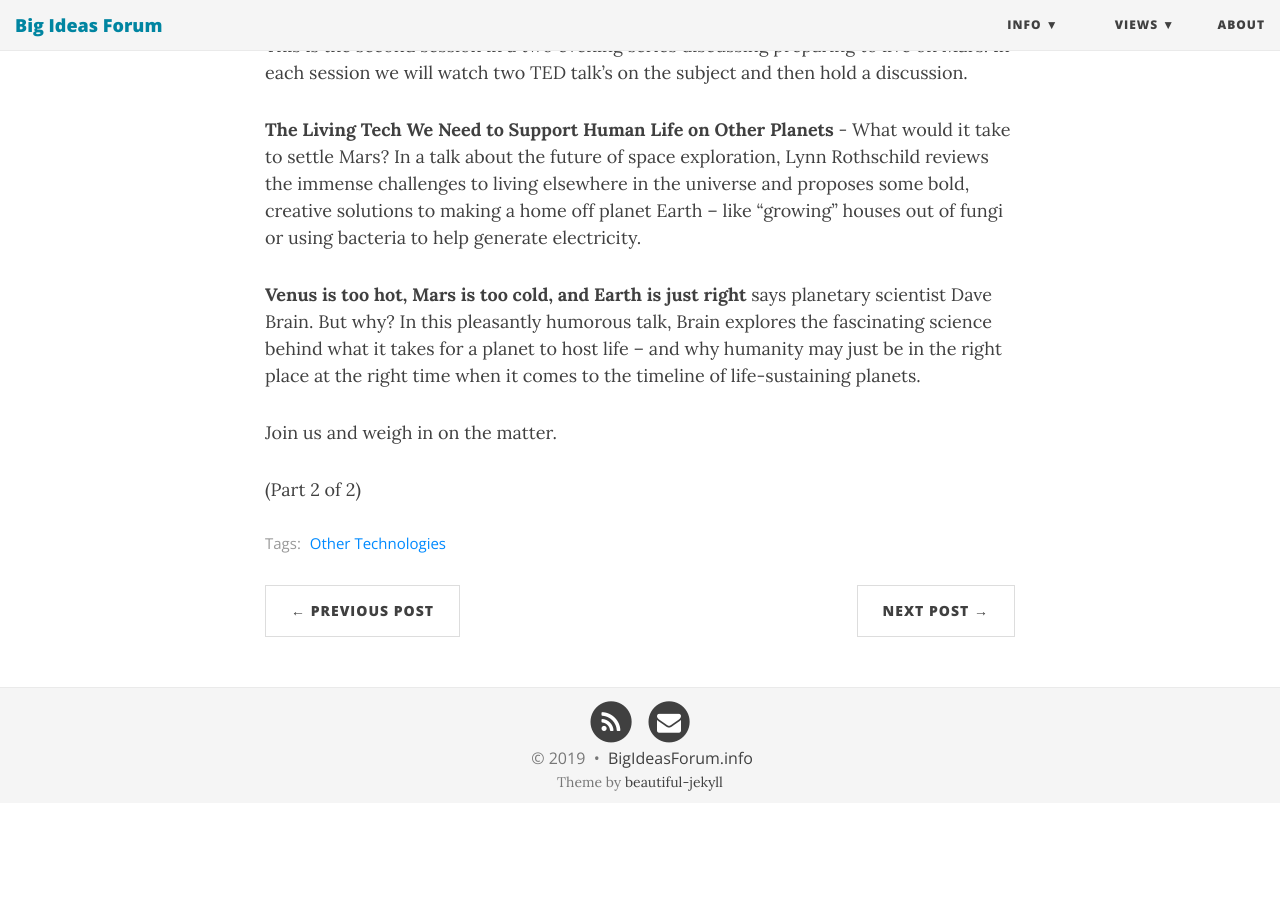
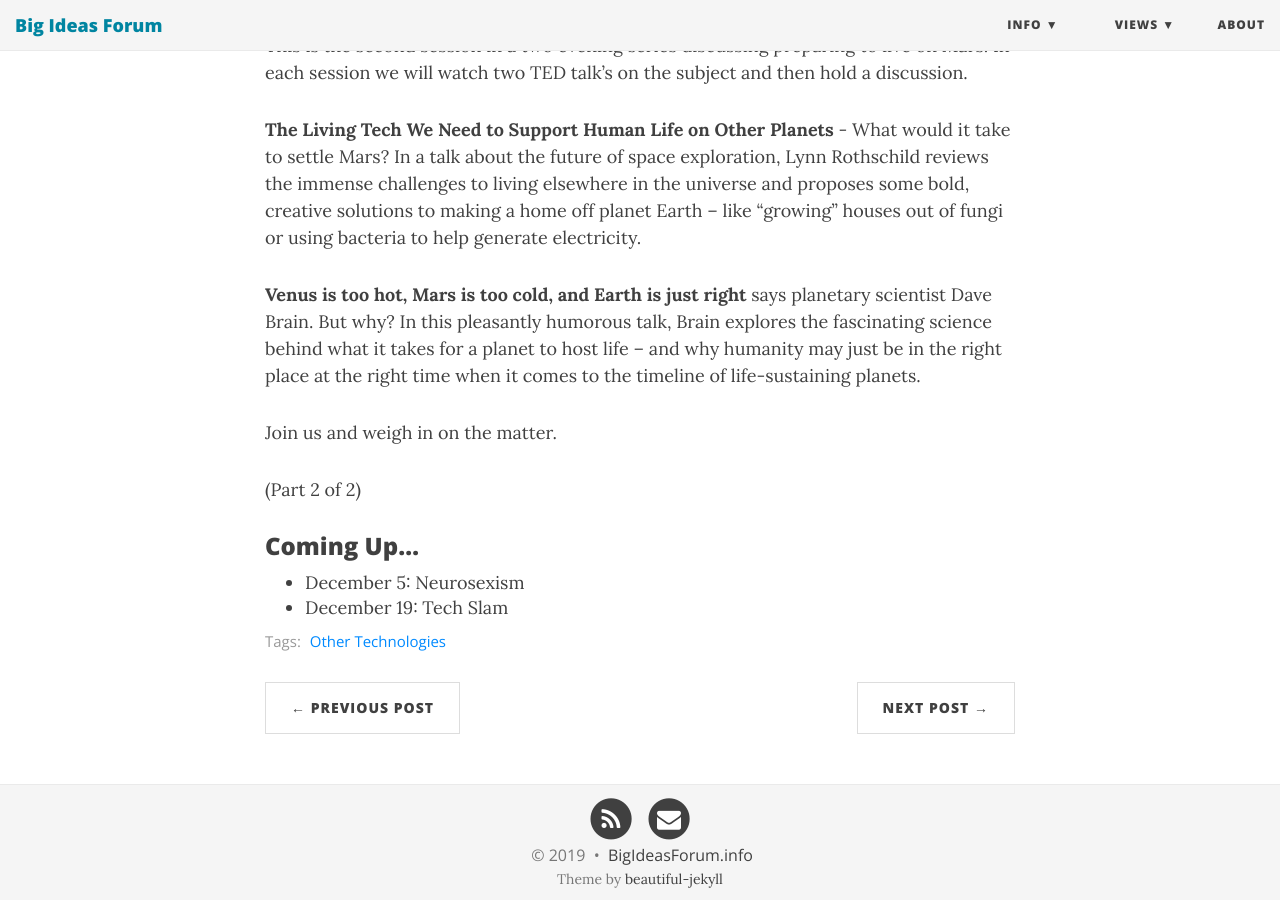
Before and after one commit to BigIdeasForum/bigideasforum.github.io, a Jekyll site: the page built from _posts/2019/2019-11-21-mars2.md, in a window 1280 px wide and 900 px high, scrolled down 646 px. Built offline with Jekyll 4.4.1, drawn with Linux system fonts in a browser that asks for light colours; nearby versions of some CDN libraries; before the commit the page ends 1449 px from its top, so only the background shows below that.

Commit message:
Fix "coming up" of next event

```diff
--- a/_posts/2019/2019-11-21-mars2.md
+++ b/_posts/2019/2019-11-21-mars2.md
@@ -18,3 +18,8 @@ This is the second session in a two evening series discussing preparing to live
 Join us and weigh in on the matter.
 
 (Part 2 of 2)
+
+### Coming Up...
+
+* December 5: Neurosexism
+* December 19: Tech Slam
```
